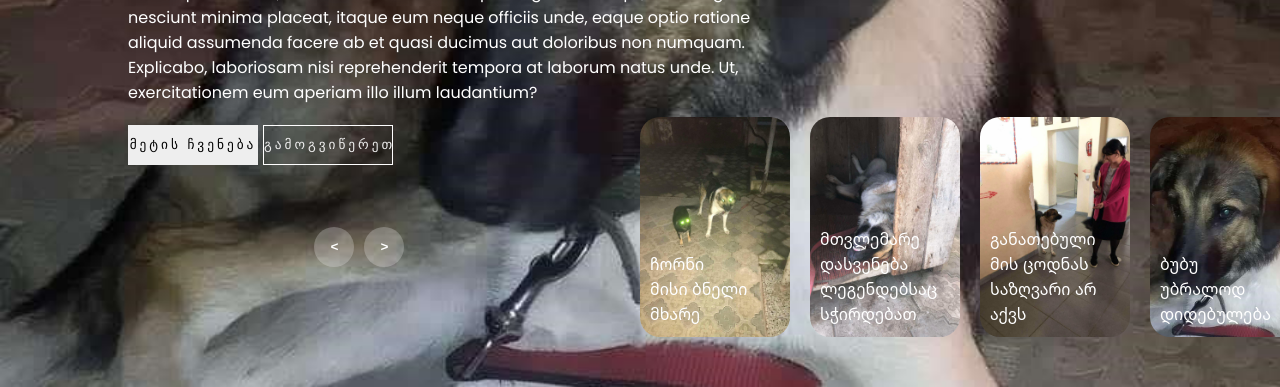
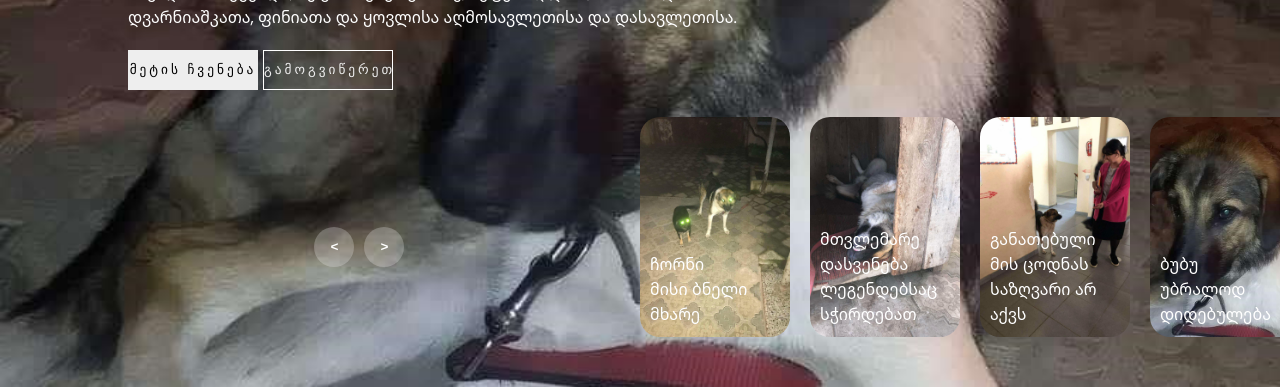
Before and after one commit to GabrielGiorgadzee/BubuSvanadze, a plain HTML site: page index.html in a window 1280 px wide. Shown: the part 413-800 px from the top of the page. Drawn offline with Linux system fonts and the light colour scheme.

Commit message:
Update index.html

```diff
--- a/index.html
+++ b/index.html
@@ -28,12 +28,8 @@
             <div class="topic">ლეგენდა</div>
             <div class="des">
               <!-- lorem 50 -->
-              Lorem ipsum dolor, sit amet consectetur adipisicing elit. Ut
-              sequi, rem magnam nesciunt minima placeat, itaque eum neque
-              officiis unde, eaque optio ratione aliquid assumenda facere ab et
-              quasi ducimus aut doloribus non numquam. Explicabo, laboriosam
-              nisi reprehenderit tempora at laborum natus unde. Ut,
-              exercitationem eum aperiam illo illum laudantium?
+              მშვიდობა თქუენდა, მე ვარ ბუბუ სვანაძე, მეფე ძაღლთა, მაწანწალათა,
+              დვარნიაშკათა, ფინიათა და ყოვლისა აღმოსავლეთისა და დასავლეთისა.
             </div>
             <div class="buttons">
               <button>მეტის ჩვენება</button>
@@ -48,12 +44,8 @@
             <div class="title">ბუბუ სვანაძე</div>
             <div class="topic">ლეგენდა</div>
             <div class="des">
-              Lorem ipsum dolor, sit amet consectetur adipisicing elit. Ut
-              sequi, rem magnam nesciunt minima placeat, itaque eum neque
-              officiis unde, eaque optio ratione aliquid assumenda facere ab et
-              quasi ducimus aut doloribus non numquam. Explicabo, laboriosam
-              nisi reprehenderit tempora at laborum natus unde. Ut,
-              exercitationem eum aperiam illo illum laudantium?
+              მშვიდობა თქუენდა, მე ვარ ბუბუ სვანაძე, მეფე ძაღლთა, მაწანწალათა,
+              დვარნიაშკათა, ფინიათა და ყოვლისა აღმოსავლეთისა და დასავლეთისა.
             </div>
             <div class="buttons">
               <button>მეტის ჩვენება</button>
@@ -68,12 +60,8 @@
             <div class="title">ბუბუ სვანაძე</div>
             <div class="topic">ლეგენდა</div>
             <div class="des">
-              Lorem ipsum dolor, sit amet consectetur adipisicing elit. Ut
-              sequi, rem magnam nesciunt minima placeat, itaque eum neque
-              officiis unde, eaque optio ratione aliquid assumenda facere ab et
-              quasi ducimus aut doloribus non numquam. Explicabo, laboriosam
-              nisi reprehenderit tempora at laborum natus unde. Ut,
-              exercitationem eum aperiam illo illum laudantium?
+              მშვიდობა თქუენდა, მე ვარ ბუბუ სვანაძე, მეფე ძაღლთა, მაწანწალათა,
+              დვარნიაშკათა, ფინიათა და ყოვლისა აღმოსავლეთისა და დასავლეთისა.
             </div>
             <div class="buttons">
               <button>მეტის ჩვენება</button>
@@ -88,12 +76,8 @@
             <div class="title">ბუბუ სვანაძე</div>
             <div class="topic">ლეგენდა</div>
             <div class="des">
-              Lorem ipsum dolor, sit amet consectetur adipisicing elit. Ut
-              sequi, rem magnam nesciunt minima placeat, itaque eum neque
-              officiis unde, eaque optio ratione aliquid assumenda facere ab et
-              quasi ducimus aut doloribus non numquam. Explicabo, laboriosam
-              nisi reprehenderit tempora at laborum natus unde. Ut,
-              exercitationem eum aperiam illo illum laudantium?
+              მშვიდობა თქუენდა, მე ვარ ბუბუ სვანაძე, მეფე ძაღლთა, მაწანწალათა,
+              დვარნიაშკათა, ფინიათა და ყოვლისა აღმოსავლეთისა და დასავლეთისა.
             </div>
             <div class="buttons">
               <button>მეტის ჩვენება</button>
```
